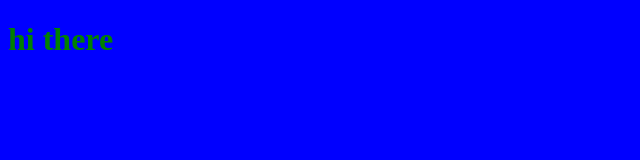
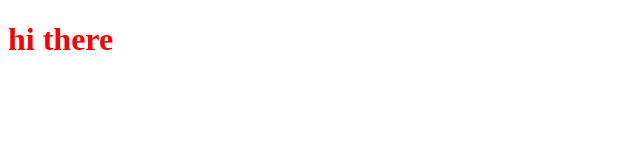
Before and after one commit to rj926/apipractise, a website: page index.html in a window 1280 px wide. Shown: the whole page, without its empty margins (0-640 px from the left). Drawn offline with nearby package versions, Linux system fonts and the light colour scheme.

Commit message:
take home

```diff
--- a/scss/style.scss
+++ b/scss/style.scss
@@ -1,10 +1,10 @@
-$myFav : blue;
+$myFav : white;
 
 
 body{
 	background-color: $myFav;
 }
 h1{
-	color: green;
+	color: red;
 	font-size:2em;
 }
```
Also changed, not shown: css/style.css.
